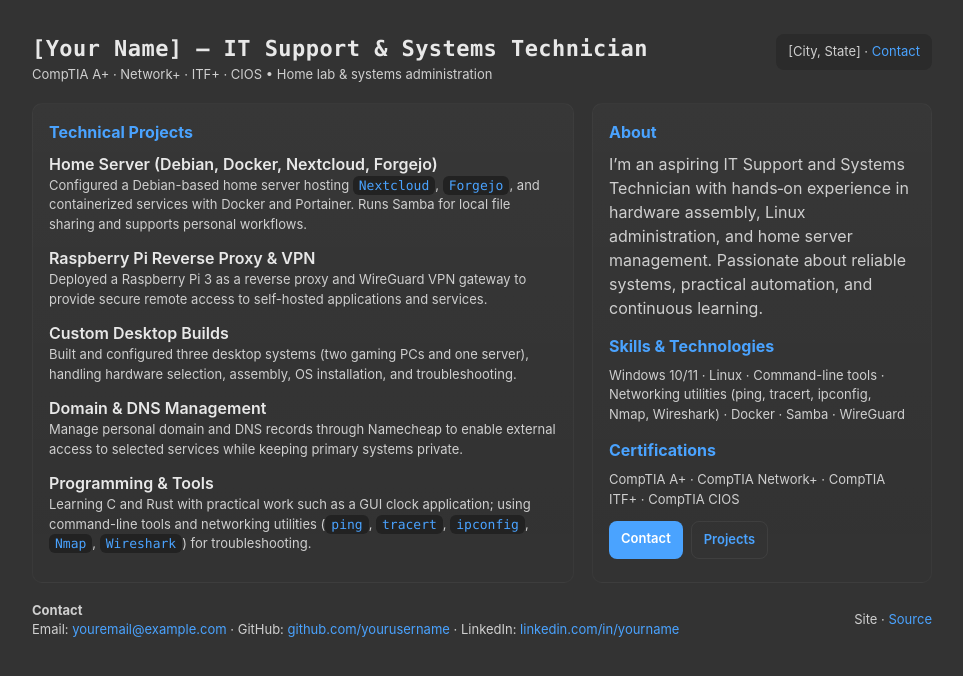
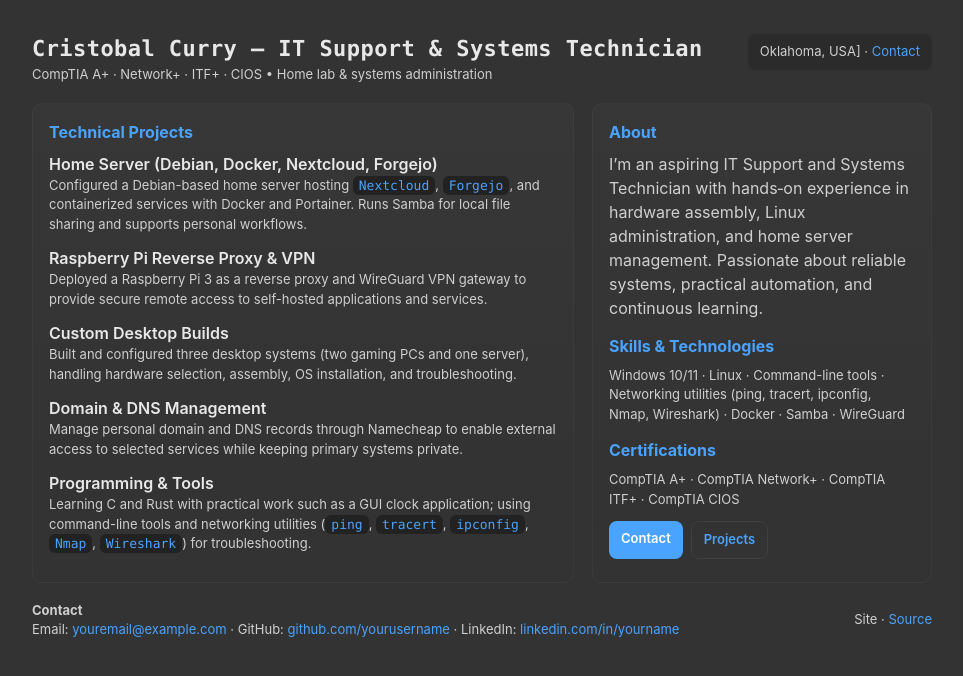
Before and after one commit to HzCris/HzCris.github.io, a plain HTML site: page index.html in a window 1280 px wide. Shown: the whole page, without its empty margins (158-1121 px from the left). Drawn offline with Linux system fonts and the light colour scheme.

Commit message:
Update index.html

```diff
--- a/index.html
+++ b/index.html
@@ -3,8 +3,8 @@
 <head>
   <meta charset="utf-8" />
   <meta name="viewport" content="width=device-width, initial-scale=1" />
-  <title>[Your Name] – IT Support & Systems Technician</title>
-  <meta name="description" content="Portfolio for an IT Support & Systems Technician — home lab, systems, networking, and projects." />
+  <title>Cristobal Curry – IT Support & Systems Technician</title>
+  <meta name="description" content="Portfolio" />
   <style>
     :root{
       --bg: #333333;
@@ -65,10 +65,10 @@
   <div class="site">
     <header>
       <div>
-        <h1>[Your Name] – IT Support & Systems Technician</h1>
+        <h1>Cristobal Curry – IT Support & Systems Technician</h1>
         <div class="subtitle">CompTIA A+ · Network+ · ITF+ · CIOS • Home lab & systems administration</div>
       </div>
-      <div class="badge">[City, State] · <a href="#contact">Contact</a></div>
+      <div class="badge">Oklahoma, USA] · <a href="#contact">Contact</a></div>
     </header>
 
     <main>
```
